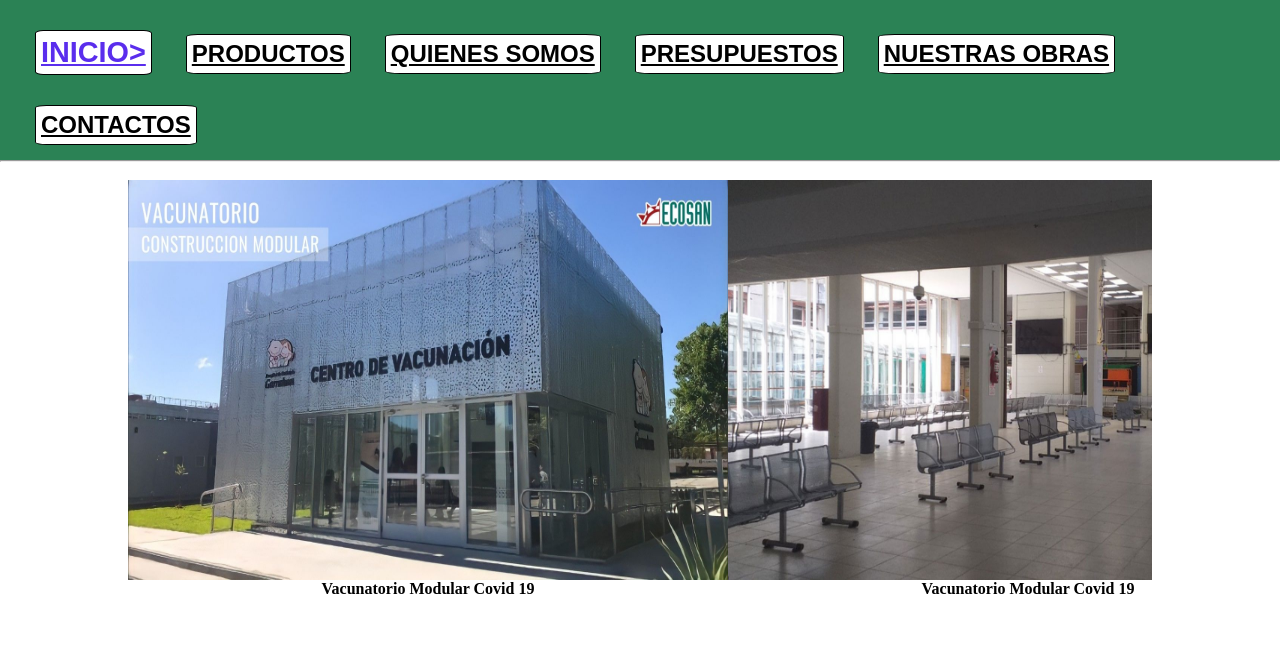
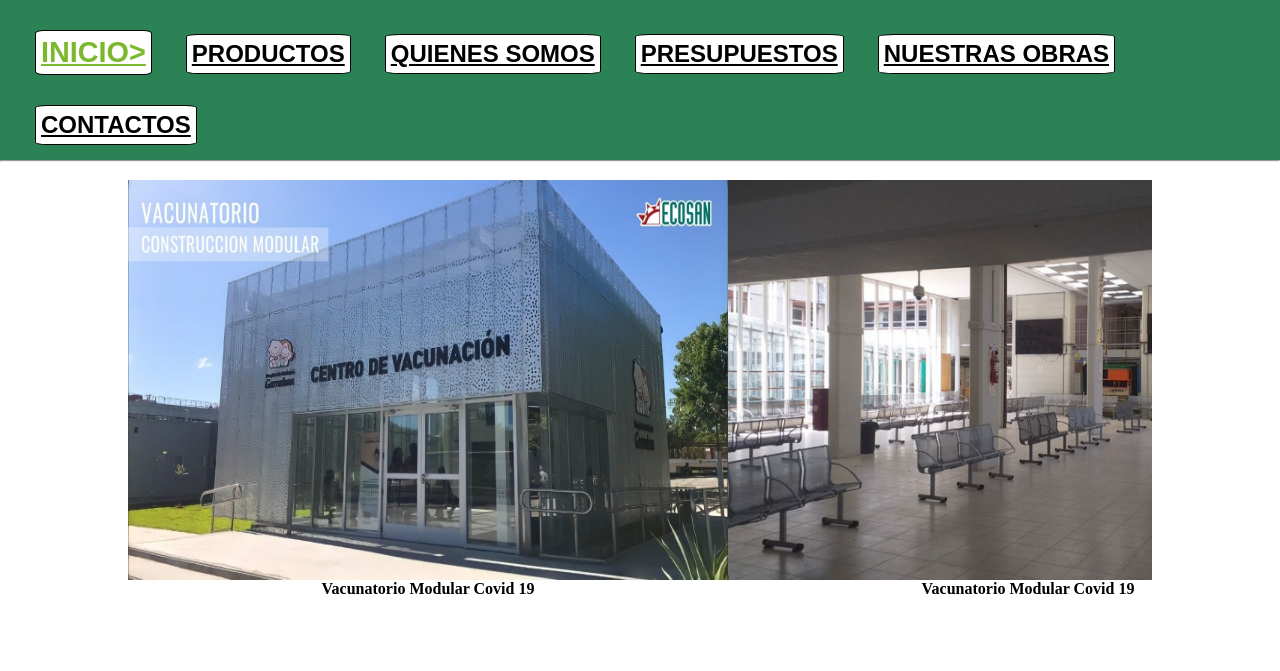
Before and after one commit to Diego-Corrales/constructora-ecosan, a plain HTML site: page index.html in a window 1280 px wide. In both pictures the pointer is over the link "INICIO>". Shown: the part 129-800 px from the top of the page. Drawn offline with Linux system fonts and the light colour scheme; a web font is replaced by a local one.

Commit message:
tuki listo para mergear

```diff
--- a/style.css
+++ b/style.css
@@ -64,7 +64,7 @@ padding: 10px 20px 0px 20px;
 .barraNavegacion__anchor:hover{
     transform: scale(1);
     transition: all 1s;
-    color: #5A2DED;
+    color: #7cb82e;
     font-size: 180%;
 }
 
```
